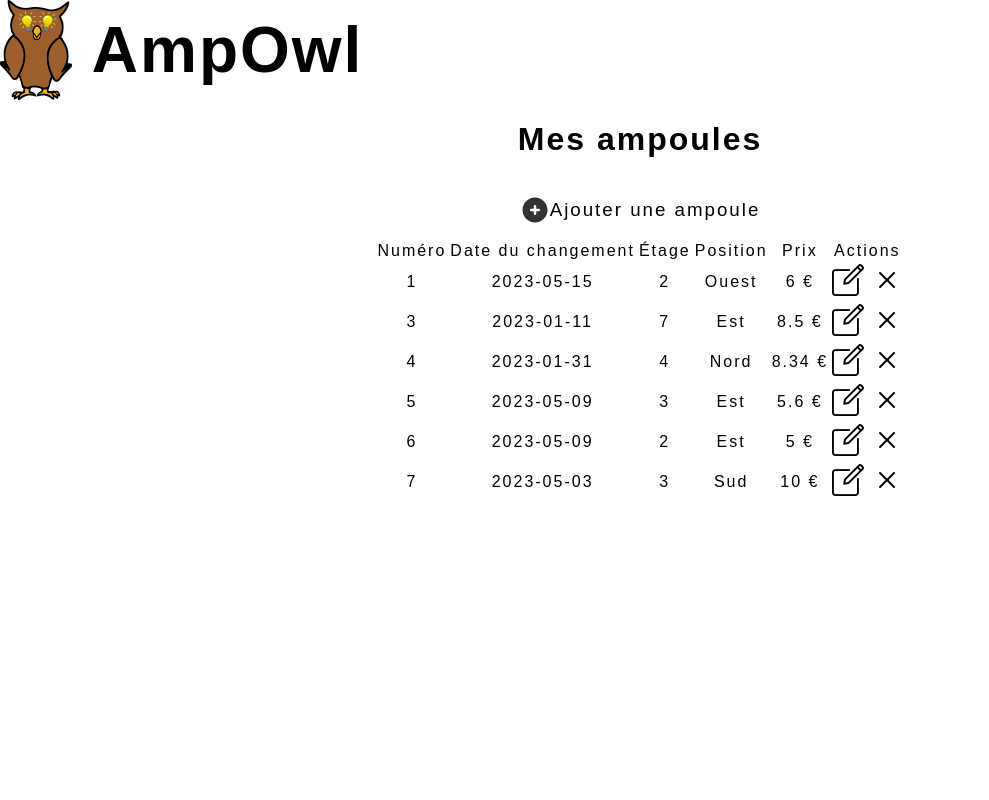
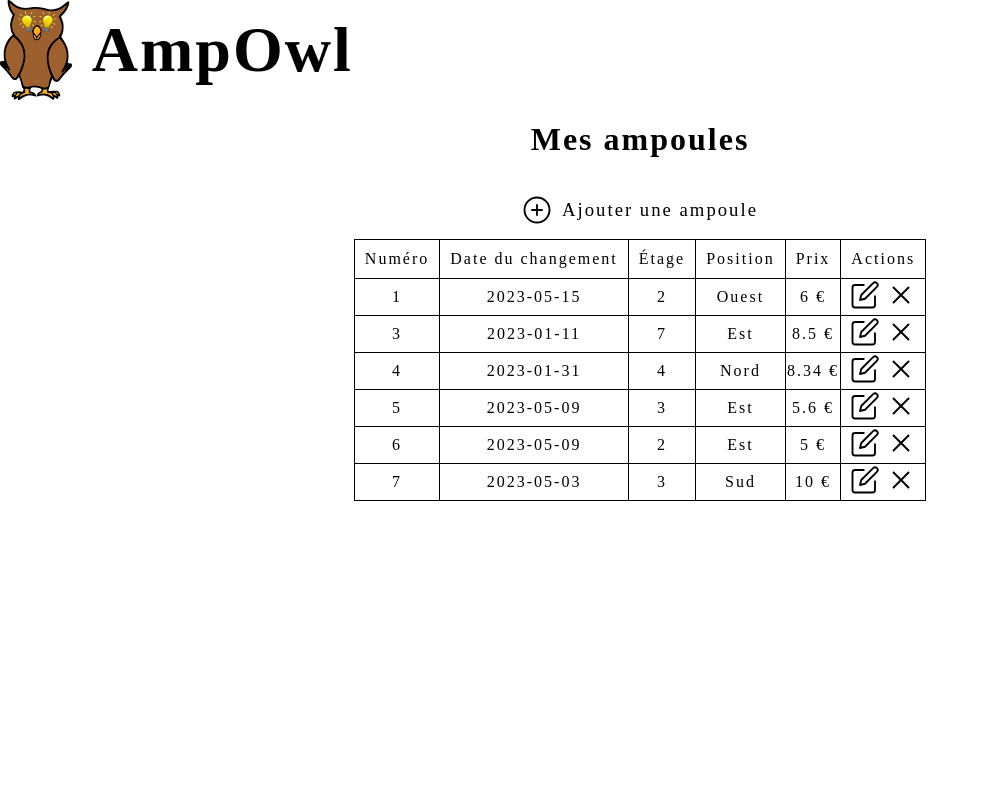
Before and after one commit to WhidanB/AmpOwl, a PHP site: page / in a window 1280 px wide. Shown: the whole page, without its empty margins (0-989 px from the left). Run offline with PHP 8.4, Linux system fonts and the light colour scheme; data comes from the database, SQL or seed files in the repository; some web fonts are replaced.

Commit message:
ajout police 	new file:   fonts.css 	new file:   fonts/Rainbow Season.otf 	new file:   fonts/rainbow_season-webfont.woff 	new file:   fonts/rainbow_season-webfont.woff2 	modified:   index.php 	modified:   style.css

```diff
--- /dev/null
+++ b/fonts.css
@@ -0,0 +1,12 @@
+@font-face {
+  font-family: "snowy";
+  src: url("snowyowlregular-4bynd-webfont.woff2") format("woff2"),
+    local("snowyowlregular-4bynd-webfont.woff") format("woff");
+  font-weight: normal;
+  font-style: normal;
+}
+@font-face {
+  font-family: "rainbow";
+  src: local("rainbow_season-webfont.woff2"),
+    local("rainbow_season-webfont.woff");
+}
--- a/index.php
+++ b/index.php
@@ -53,10 +53,14 @@ if ($_POST) {
 
 <body>
     <div class="modal hidden">
+        <h1>Ajouter une ampoule</h1>
         <form method="post">
-            <div>
-                <label for="date_amp">Date de changement</label>
-                <input type="date" name="date_amp" required>
+            <div class="form_container">
+                <div class="date">
+                    <label for="date_amp">Date de changement</label>
+
+                    <input type="date" name="date_amp" required>
+                </div>
                 <div class="select">
 
                     <label for="floor">Étage</label>
@@ -94,7 +98,10 @@ if ($_POST) {
     <div class="suppr hidden" id="supp">
 
         <h3>Voulez-vous vraiment supprimer cette ampoule ?</h3>
-        <a data-id="" class="confirmDel">Supprimer</a>
+        <div class="btn-sup-container">
+            <a data-id="" class="confirmDel">Supprimer</a>
+            <a href="">Annuler</a>
+        </div>
     </div>
 
     <header>
@@ -110,7 +117,11 @@ if ($_POST) {
         <h1>Mes ampoules</h1>
         <!-- <a href="add.php"> -->
         <div class="add">
-            <img src="plus-circle.svg" height="30px" width="30px" alt="Bouton Plus">
+            <svg width="30" height="30" fill="none" stroke="currentColor" stroke-linecap="round" stroke-linejoin="round" stroke-width="1.5" viewBox="0 0 24 24" xmlns="http://www.w3.org/2000/svg">
+                <path d="M12 2a10 10 0 1 0 0 20 10 10 0 1 0 0-20z"></path>
+                <path d="M12 8v8"></path>
+                <path d="M8 12h8"></path>
+            </svg>
             <h3>Ajouter une ampoule</h3>
         </div>
         <!-- </a> -->
@@ -141,9 +152,15 @@ if ($_POST) {
                         <td><?= $ampoule['price'] . ' ' . "€" ?></td>
                         <td>
                             <a href="edit.php?id=<?= $ampoule['id'] ?>">
-                                <img src="edition.png" alt=""></a>
+                                <svg width="30" height="30" fill="none" stroke="currentColor" stroke-linecap="round" stroke-linejoin="round" stroke-width="1.5" viewBox="0 0 24 24" xmlns="http://www.w3.org/2000/svg">
+                                    <path d="M11 4H4a2 2 0 0 0-2 2v14a2 2 0 0 0 2 2h14a2 2 0 0 0 2-2v-7"></path>
+                                    <path d="M18.5 2.5a2.121 2.121 0 0 1 3 3L12 15l-4 1 1-4 9.5-9.5z"></path>
+                                </svg></a>
                             <a data-id="<?= $ampoule['id'] ?>" class="cross">
-                                <img src="fermer.png" alt="">
+                                <svg width="30" height="30" fill="none" stroke="currentColor" stroke-linecap="round" stroke-linejoin="round" stroke-width="1.5" viewBox="0 0 24 24" xmlns="http://www.w3.org/2000/svg">
+                                    <path d="M18 6 6 18"></path>
+                                    <path d="m6 6 12 12"></path>
+                                </svg>
                             </a>
                         </td>
                     </tr>
--- a/style.css
+++ b/style.css
@@ -1,3 +1,5 @@
+@import url(fonts.css);
+
 * {
   /* border: 1px red solid; */
 }
@@ -6,7 +8,7 @@ body {
   margin: 0;
   padding: 0;
   box-sizing: border-box;
-  font-family: Arial, Helvetica, sans-serif;
+  font-family: "rainbow";
   font-weight: 200;
   letter-spacing: 2px;
   position: relative;
@@ -41,18 +43,29 @@ main {
   justify-content: center;
   align-items: center;
   cursor: pointer;
+  gap: 10px;
 }
 
 .add h3 {
   font-weight: 100;
 }
-
+table {
+  border-collapse: collapse;
+}
 th {
   font-weight: 200;
+  border: 1px solid black;
+  padding: 10px;
 }
 
 td {
   text-align: center;
+  border: 1px solid black;
+}
+
+svg {
+  text-decoration: none;
+  color: black;
 }
 
 .overlay {
```
Also changed, not shown: other parts of style.css (+58 -11 lines), fonts/Rainbow Season.otf (added), fonts/rainbow_season-webfont.woff (added), fonts/rainbow_season-webfont.woff2 (added).
